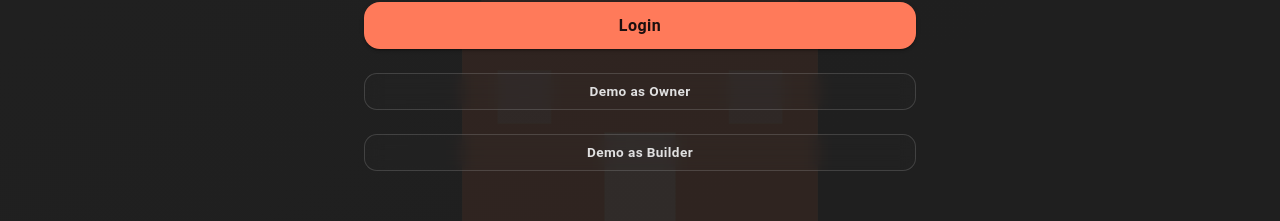
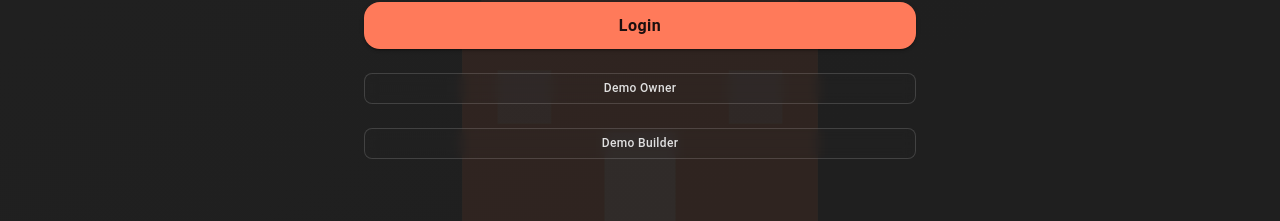
Before and after one commit to pj1607/Nirmaan-Hetu, a React (Vite) app in the folder frontend/: page /login in a window 1280 px wide. Shown: the part 463-684 px from the top of the page. Built offline with nearby package versions, Linux system fonts and the light colour scheme; no server answers.

Commit message:
Fix: updated

```diff
--- a/frontend/src/components/loginComponents/Login.jsx
+++ b/frontend/src/components/loginComponents/Login.jsx
@@ -246,25 +246,24 @@ const [demoLoading, setDemoLoading] = useState({
               >
                 {renderBtnContent()}
               </Button>
-
 <Button
   onClick={() => handleDemoLogin("owner")}
   fullWidth
   variant="outlined"
   disabled={demoLoading.owner}
-    sx={{
-    py: 0.7,
-    fontSize: "0.85rem",
-    fontWeight: 600,
-    borderRadius: "0.8rem",
+  sx={{
+    py: 0.5,                     // smaller vertical padding
+    fontSize: "0.75rem",          // smaller text
+    fontWeight: 500,              // lighter weight
+    borderRadius: "0.5rem",       // smaller radius
     textTransform: "none",
-    backdropFilter: "blur(8px)",
-    bgcolor: "rgba(58, 59, 59, 0.1)",
+    backdropFilter: "blur(6px)",
+    bgcolor: "rgba(58, 59, 59, 0.05)",
     color: "#e0e0e0",
     border: "1px solid rgba(255,255,255,0.15)",
     transition: "all 0.25s ease-in-out",
     "&:hover": {
-      bgcolor: "rgba(65, 65, 65, 0.2)",
+      bgcolor: "rgba(65, 65, 65, 0.15)",
     },
     "&.Mui-disabled": {
       bgcolor: "rgba(255,255,255,0.02)",
@@ -273,9 +272,9 @@ const [demoLoading, setDemoLoading] = useState({
   }}
 >
   {demoLoading.owner ? (
-    <CircularProgress size={18} sx={{ color: "#e0e0e0" }} />
+    <CircularProgress size={16} sx={{ color: "#e0e0e0" }} />
   ) : (
-    "Demo as Owner"
+    "Demo Owner"
   )}
 </Button>
 
@@ -285,18 +284,18 @@ const [demoLoading, setDemoLoading] = useState({
   variant="outlined"
   disabled={demoLoading.builder}
   sx={{
-    py: 0.7,
-    fontSize: "0.85rem",
-    fontWeight: 600,
-    borderRadius: "0.8rem",
+    py: 0.5,
+    fontSize: "0.75rem",
+    fontWeight: 500,
+    borderRadius: "0.5rem",
     textTransform: "none",
-    backdropFilter: "blur(8px)",
-    bgcolor: "rgba(58, 59, 59, 0.1)",
+    backdropFilter: "blur(6px)",
+    bgcolor: "rgba(58, 59, 59, 0.05)",
     color: "#e0e0e0",
     border: "1px solid rgba(255,255,255,0.15)",
     transition: "all 0.25s ease-in-out",
     "&:hover": {
-      bgcolor: "rgba(65, 65, 65, 0.2)",
+      bgcolor: "rgba(65, 65, 65, 0.15)",
     },
     "&.Mui-disabled": {
       bgcolor: "rgba(255,255,255,0.02)",
@@ -305,11 +304,12 @@ const [demoLoading, setDemoLoading] = useState({
   }}
 >
   {demoLoading.builder ? (
-    <CircularProgress size={18} sx={{ color: "#e0e0e0" }} />
+    <CircularProgress size={16} sx={{ color: "#e0e0e0" }} />
   ) : (
-    "Demo as Builder"
+    "Demo Builder"
   )}
 </Button>
+
 
 
             </Stack>
```
